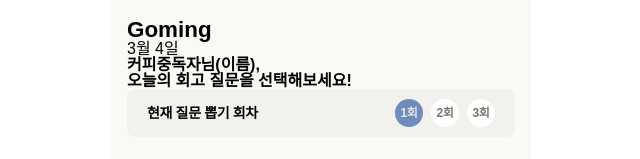
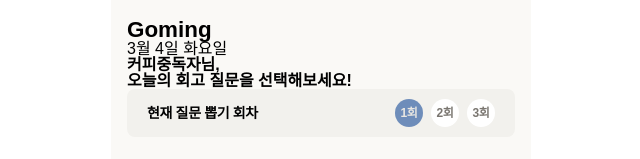
Before and after one commit to bsideproject/14_3_FE, a React (Create React App) app: page /main in a window 1280 px wide. Shown: the top 159 px of the page, without its empty margins (319-959 px from the left). Built offline with nearby package versions, Linux system fonts and the light colour scheme; a web font is replaced by a local one.

Commit message:
파일명수정

```diff
--- a/src/components/main/LeftTime.tsx
+++ /dev/null
@@ -1,16 +0,0 @@
-const LeftTime = () => {
-  //금일날짜
-  const today = new Date()
-  const todayDate = today.getMonth() + '월 ' + today.getDate() + '일 '
-  return (
-    <>
-      <p>{todayDate}</p>
-      <h1>
-        커피중독자님(이름),<br />
-        오늘의 회고 질문을 선택해보세요!
-      </h1>
-    </>
-  )
-}
-
-export default LeftTime
--- a/src/components/main/NowSelectionStep.tsx
+++ b/src/components/main/NowSelectionStep.tsx
@@ -1,5 +1,5 @@
 import { useEffect, useState } from "react"
-import 'assets/components/card-select-main/leftselection.css'
+import 'assets/components/card-select-main/nowSelectionStep.css'
 const stepList = [{index: 1}, {index: 2}, {index: 3}];
 /**
  * @설명 잔여 질문뽑기 횟수 안내
--- /dev/null
+++ b/src/components/main/TodayDate.tsx
@@ -0,0 +1,41 @@
+import { useEffect, useState } from "react"
+import useAuthStore from "store/modules/Auth"
+/**
+ * @설명 금일일자, 사용자명 노출
+ * @작성자 김상훈
+ * @일자 2023.04.10.
+ * @내용 메인화면 안내문구 노출
+ * @TODO 사용자명 받아오기, 스타일 적용
+ */
+const TodayDate = () => {
+  const days = ["일", "월", "화", "수", "목", "금", "토"]
+  //금일날짜
+  const today = new Date()
+  const todayDate = today.getMonth() + '월 ' + today.getDate() + '일 ' + days[today.getDay()] + '요일'
+  const [nickName, setNickName] = useState<string>('커피중독자');
+  //사용자명 정의
+  const {userInfo} = useAuthStore((state) => state);
+
+  useEffect(() => {
+    //임시코드
+    if(userInfo.usr_nm === "" || userInfo.usr_nm === undefined || userInfo.usr_nm === null) {
+      setNickName('커피중독자')
+    } else {
+      setNickName(userInfo.usr_nm)  //값 세팅
+    }
+  })
+
+  return (
+    <>
+      <div className="todaydate-area">
+        <p>{todayDate}</p>
+        <h1>
+          {nickName}님,<br />
+          오늘의 회고 질문을 선택해보세요!
+        </h1>
+      </div>
+    </>
+  )
+}
+
+export default TodayDate
--- a/src/pages/MainContent.tsx
+++ b/src/pages/MainContent.tsx
@@ -1,16 +1,16 @@
 import DefaultHeader from "components/auth/DefaultHeader"
-import LeftTime from "components/main/LeftTime"
 import SelectionCard from "components/main/SelectionCard"
 import 'assets/pages/main/mainContent.css'
 import NowSelectionStep from "components/main/NowSelectionStep"
 import NavigationBar from "components/NavigationBar"
+import TodayDate from "components/main/TodayDate"
 
 const MainContent = () => {
   return (
     <>
       <div className="main-content-area">
-        <DefaultHeader /> {/* 헤더 */}
-        <LeftTime />      {/* 잔여 답변개수 */}
+        <DefaultHeader type={false} /> {/* 헤더 */}
+        <TodayDate />      {/* 잔여 답변개수 */}
         <NowSelectionStep /> {/* 잔여 선택회수 */}
         <SelectionCard />  {/* 카드 4개 출력 */}
         <NavigationBar />   {/* 네비게이션 바 */}
```
Also changed, not shown: src/assets/components/card-select-main/nowSelectionStep.css (renamed from src/assets/components/card-select-main/leftselection.css).
